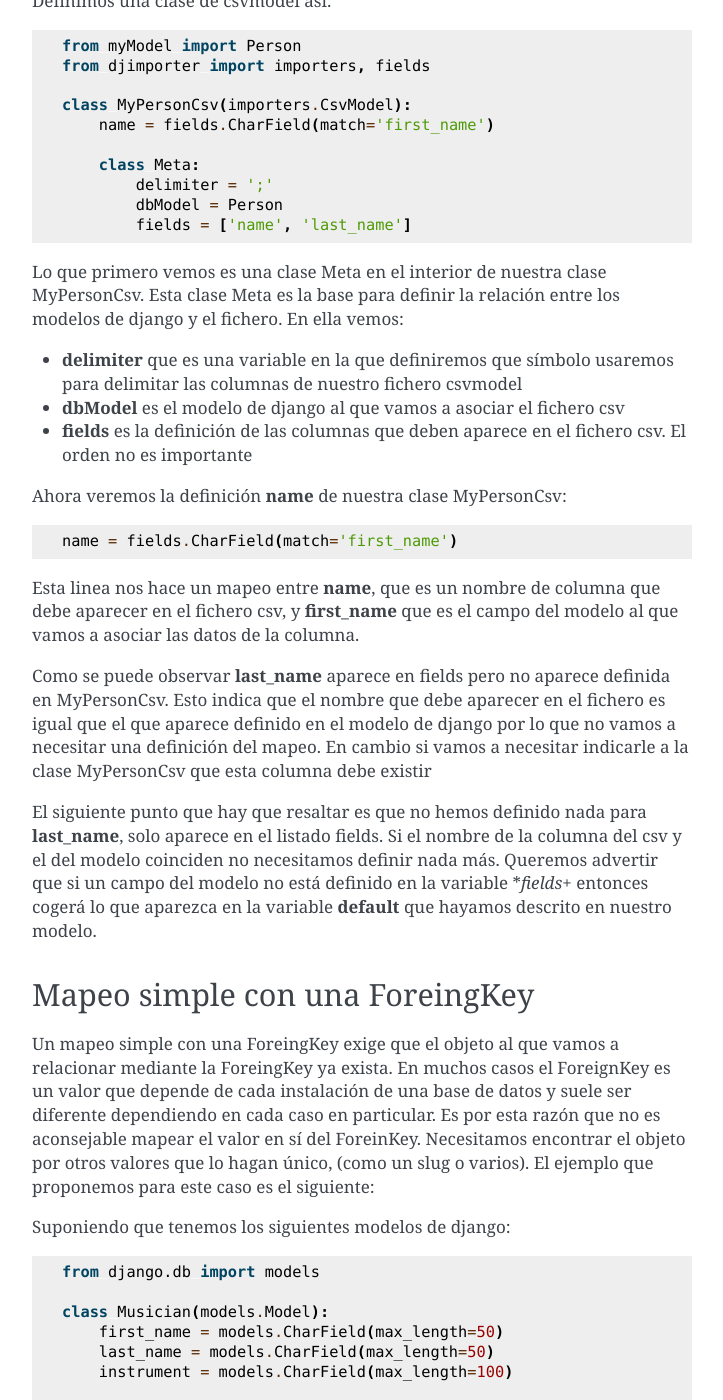
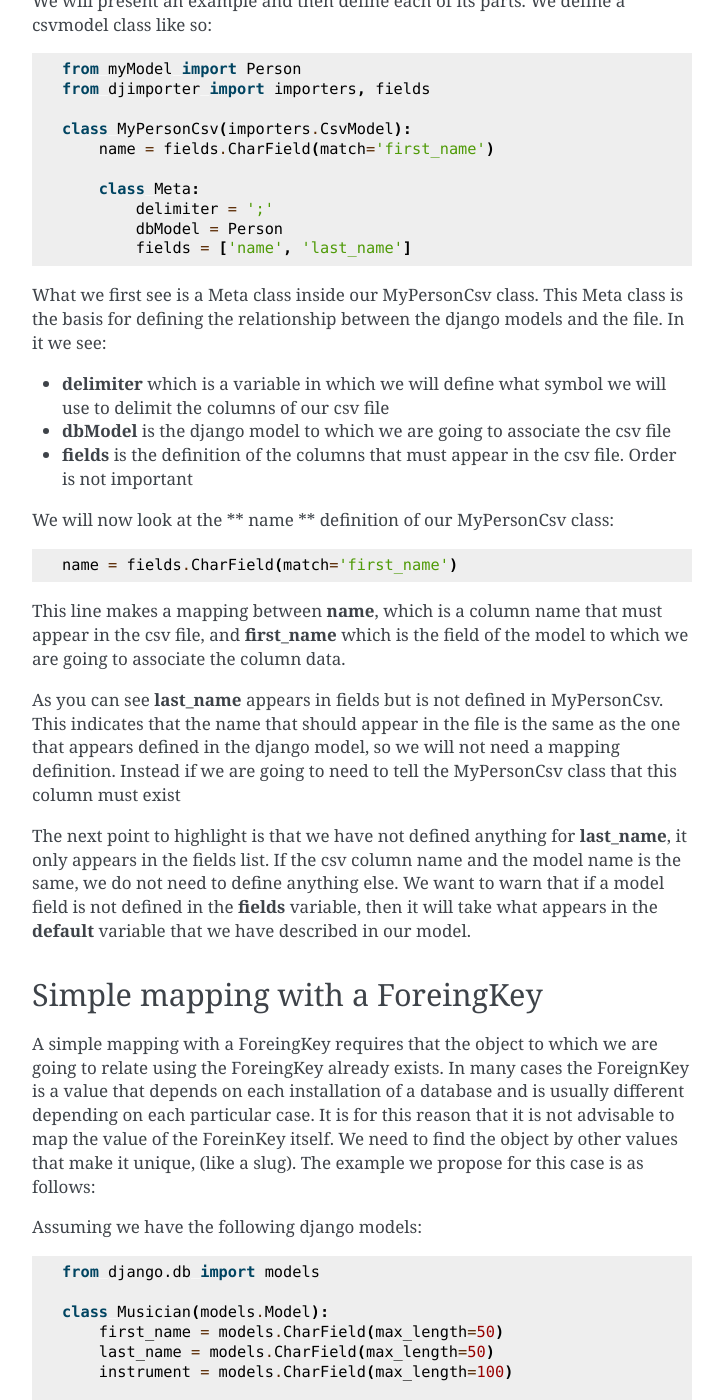
Before and after one commit to ico-apps/django-importer, a Sphinx documentation site: the page built from docs/usage/csvmodels.md, in a window 1280 px wide and 1400 px high, scrolled down 834 px. Shown: the whole window, without its empty margins (388-1111 px from the left). Built offline with Sphinx 7.4.7, drawn with Linux system fonts in a browser that asks for light colours; some of the changed text lies outside the part shown.

Commit message:
docs in English

````diff
--- a/docs/usage/csvmodels.md
+++ b/docs/usage/csvmodels.md
@@ -1,8 +1,9 @@
 # CsvModel
 
-La pieza fundamental de esta aplicación es definir una clase que ayudará a la aplicación a entender el mapeo entre los modelos de django y el fichero csv.
+The cornerstone of this application is defining a class that will help the application understand the mapping between django models and the csv file.
 
-Consiste en una clase que hereda de la clase CsvModel.
+It consists of a class that inherits from the CsvModel class.
+
 
 ```
 from djimporter import importers
@@ -11,11 +12,13 @@ class MyModelCsv(importers.CsvModel):
     pass
 ```
 
-## Mapeo simple
-Llamamos un mapeo simple a aquellos mapeos que se construyen apartir de la relación entre un fichero csv y un modelo simple de django
-Ahora vamos a definir este caso con un ejemplo
 
 Supongamos que tenemos este modelo simple de django:
+## Simple mapping
+We call those maps that are built from the relationship between a csv file and a simple django model, a simple mapping
+Now we are going to define this case with an example
+
+Suppose we have this simple django model:
 
 ```
 from django.db import models
@@ -25,7 +28,7 @@ class Person(models.Model):
     last_name = models.CharField(max_length=30)
 ```
 
-y lo queremos mapear con un fichero con este contenido:
+and we want to map it with a file with this content:
 
 ```
 last_name;name
@@ -33,9 +36,8 @@ Schmith;Susan
 Wolf;Johan
 ```
 
-Expondremos un ejemplo y luego definiremos cada una de sus partes.
-
-Definimos una clase de csvmodel así:
+We will present an example and then define each of its parts.
+We define a csvmodel class like so:
 
 ```
 from myModel import Person
@@ -50,32 +52,33 @@ class MyPersonCsv(importers.CsvModel):
         fields = ['name', 'last_name']
 ```
 
-Lo que primero vemos es una clase Meta en el interior de nuestra clase MyPersonCsv.
-Esta clase Meta es la base para definir la relación entre los modelos de django y el fichero.
-En ella vemos:
-- **delimiter** que es una variable en la que definiremos que símbolo usaremos para delimitar las columnas de nuestro fichero csvmodel
-- **dbModel** es el modelo de django al que vamos a asociar el fichero csv
-- **fields** es la definición de las columnas que deben aparece en el fichero csv. El orden no es importante
+What we first see is a Meta class inside our MyPersonCsv class.
+This Meta class is the basis for defining the relationship between the django models and the file.
+In it we see:
+- **delimiter** which is a variable in which we will define what symbol we will use to delimit the columns of our csv file
+- **dbModel** is the django model to which we are going to associate the csv file
+- **fields** is the definition of the columns that must appear in the csv file. Order is not important
 
-Ahora veremos la definición **name** de nuestra clase MyPersonCsv:
+We will now look at the ** name ** definition of our MyPersonCsv class:
+
 ```
 name = fields.CharField(match='first_name')
 ```
-Esta linea nos hace un mapeo entre **name**, que es un nombre de columna que debe aparecer en el fichero csv, y **first_name** que es el campo del modelo al que vamos a asociar las datos de la columna.
+This line makes a mapping between **name**, which is a column name that must appear in the csv file, and **first_name** which is the field of the model to which we are going to associate the column data.
 
-Como se puede observar **last_name** aparece en fields pero no aparece definida en MyPersonCsv.
-Esto indica que el nombre que debe aparecer en el fichero es igual que el que aparece definido en el modelo de django por lo que no vamos a necesitar una definición del mapeo. En cambio si vamos a necesitar indicarle a la clase MyPersonCsv que esta columna debe existir
+As you can see **last_name** appears in fields but is not defined in MyPersonCsv.
+This indicates that the name that should appear in the file is the same as the one that appears defined in the django model, so we will not need a mapping definition. Instead if we are going to need to tell the MyPersonCsv class that this column must exist
 
-El siguiente punto que hay que resaltar es que no hemos definido nada para **last_name**, solo aparece en el listado fields. Si el nombre de la columna del csv y el del modelo coinciden no necesitamos definir nada más. Queremos advertir que si un campo del modelo no está definido en la variable **fields*+ entonces cogerá lo que aparezca en la variable **default** que hayamos descrito en nuestro modelo.
+The next point to highlight is that we have not defined anything for **last_name**, it only appears in the fields list. If the csv column name and the model name is the same, we do not need to define anything else. We want to warn that if a model field is not defined in the **fields** variable, then it will take what appears in the **default** variable that we have described in our model.
 
 
-## Mapeo simple con una ForeingKey
-Un mapeo simple con una ForeingKey exige que el objeto al que vamos a relacionar mediante la ForeingKey ya exista.
-En muchos casos el ForeignKey es un valor que depende de cada instalación de una base de datos y suele ser diferente dependiendo en cada caso en particular.
-Es por esta razón que no es aconsejable mapear el valor en sí del ForeinKey. Necesitamos encontrar el objeto por otros valores que lo hagan único, (como un slug o varios).
-El ejemplo que proponemos para este caso es el siguiente:
+## Simple mapping with a ForeingKey
+A simple mapping with a ForeingKey requires that the object to which we are going to relate using the ForeingKey already exists.
+In many cases the ForeignKey is a value that depends on each installation of a database and is usually different depending on each particular case.
+It is for this reason that it is not advisable to map the value of the ForeinKey itself. We need to find the object by other values that make it unique, (like a slug).
+The example we propose for this case is as follows:
 
-Suponiendo que tenemos los siguientes modelos de django:
+Assuming we have the following django models:
 
 ```
 from django.db import models
@@ -92,7 +95,7 @@ class Album(models.Model):
     num_stars = models.IntegerField()
 ```
 
-Nuestros datos de csv en un fichero son así:
+Our csv data in a file are like this:
 
 
 ```
@@ -101,7 +104,7 @@ Schmith;Susan;2000-01-01;5;aaa
 Wolf;Johan;2001-01-01;4;bbb
 ```
 
-En este caso definiremos nuestro csvmodel de esta manera:
+In this case we will define our csvmodel in this way:
 
 ```
 class AlbumCsv(importers.CsvModel):
@@ -113,8 +116,8 @@ class AlbumCsv(importers.CsvModel):
         fields = ['name', 'release_date', 'num_stars', 'first_name']
 ```
 
-Aquí vemos que el field **SlugRelatedField** nos consigue encontrar el objeto por medio del
-parametro **slug_field**
+Here we see that the field **SlugRelatedField** allows us to find the object by means of the
+parameter **slug_field**
 
 ## ForeingKey con más de una columna:
 Hay unos casos donde necesitamos encontrar un objeto que será una ForeingKey de nuestro modelo Django
@@ -143,16 +146,15 @@ class AlbumCsv(importers.CsvModel):
         fields = ['name', 'release_date', 'num_stars']
         extra_fields = ['first_name', 'surname']
 ```
-La variable **extra_fields** de la clase **Meta** nos permite definir nombres que deben aparecer en alguna de las columnas del csv que luego usaremos para encontrar al objeto **artist** pero no la usamos para un mapeo directo.
+The variable **extra_fields** of the class **Meta** allows us to define names that must appear in any of the csv columns that we will then use to find the **artist** object, but we do not use it for direct mapping.
 
 
-## pre_save y post_save.
-Hay veces que necesitamos modificar los datos antes o despues de guardarlos.
-Otras veces debemos ejecutar un proceso independiente del modelo si los datos tienen una caracteristica particular.
-Para la mayoría de ejemplos complejos ***usaremos pre_save** o **post_save**.
+## pre_save and post_save.
+Sometimes we need to modify the data before or after saving it.
+Other times we must execute a process independent of the model if the data has a particular characteristic.
+For most complex examples we will use **pre_save** or **post_save**.
 
-En este caso definiremos nuestro ForeignKey usando un **pre_save** en csvmodel de esta manera:
-
+In this case we will define our ForeignKey using a **pre_save** in csvmodel like this:
 ```
 class AlbumCsv(importers.CsvModel):
 
@@ -172,20 +174,21 @@ class AlbumCsv(importers.CsvModel):
             obj.artist = musician
 ```
 
-Como podemos observar no tenemos ningún field definido.
-Como hemos indicado antes esto es así porque todos los fields del modelo tienen el mismo nombre que el de las columnas de nuestro fichero csv.
+As we can see we do not have any defined field.
+As we have indicated before, this is so because all the fields of the model have the same name as the columns of our csv file.
 
-Lo siguiente que queremos resaltar es la definición de la variable **pre_save** que aparece en la subclase **Meta**.
-**pre_save** es una lista de métodos de la clase Meta que se ejecutan antes de grabar el objeto en la base de datos. Esto nos permite definir un método donde capturar el objeto al que vamos a relacionar.
-Como vemos, el objeto Album ya está creado cuando se ejecutan estas funciones **pre_save**. Nos aparece como **readrow.object**.
+The next thing we want to highlight is the definition of the variable **pre_save** that appears in the **Meta** subclass.
+**pre_save** is a list of methods of the Meta class that are executed before writing the object to the database. This allows us to define a method where we can capture the object to which we are going to relate.
 
-La variable de la calse **extra_fields** nos permite definir nombres que deben aparecer en alguna de las columnas del csv que luego usaremos en alguno de los métodos **pre_save** o **post_save**.
-En este caso **first_name** y **surname** columnas de nuestro csv y las usaremos para poder capturar el objeto musician y así asociarlo a nuestro nuevo objeto en **obj.artist**.
+As we see, the Album object is already created when these **pre_save** functions are executed. It appears to us as **readrow.object**.
 
-## Un csv dos modelos
-También podemos usar un pre_save o post_save para guardar desde un unico csv en dos modelos de django.
-Hasta ahora hemos supuesto que el objeto artist estaba en la base de datos. Ahora vamos a suponer que no está y que nos lo trae el fichero csv.
-Supongamos que tenemos el siguiente fichero csv:
+The variable in the **extra_fields** class allows us to define names that must appear in any of the csv columns that we will later use in one of the **pre_save** or **post_save** methods.
+In this case **first_name** and **surname** columns from our csv and we will use them to be able to capture the musician object and thus associate it with our new object in **obj.artist**.
+
+## One csv two models
+We can also use a pre_save or post_save to save from a single csv in two django models.
+Until now we have assumed that the artist object was in the database. Now let's assume that it not exist in our data base and that the csv file brings it to us.
+Suppose we have the following csv file:
 
 ```
 first_name;surname;instrument;release_date;num_stars;name
@@ -193,7 +196,7 @@ Susan;Schmith;guitar;2000-01-01;5;aaa
 Wolf;Schmith;violin;2001-01-01;4;bbb
 ```
 
-Podríamos definir un CsvModel así:
+We could define a CsvModel like so:
 ```
 class AlbumCsv(importers.CsvModel):
 
````
Also changed, not shown: docs/usage/introduction.md (+8 -8 lines).
